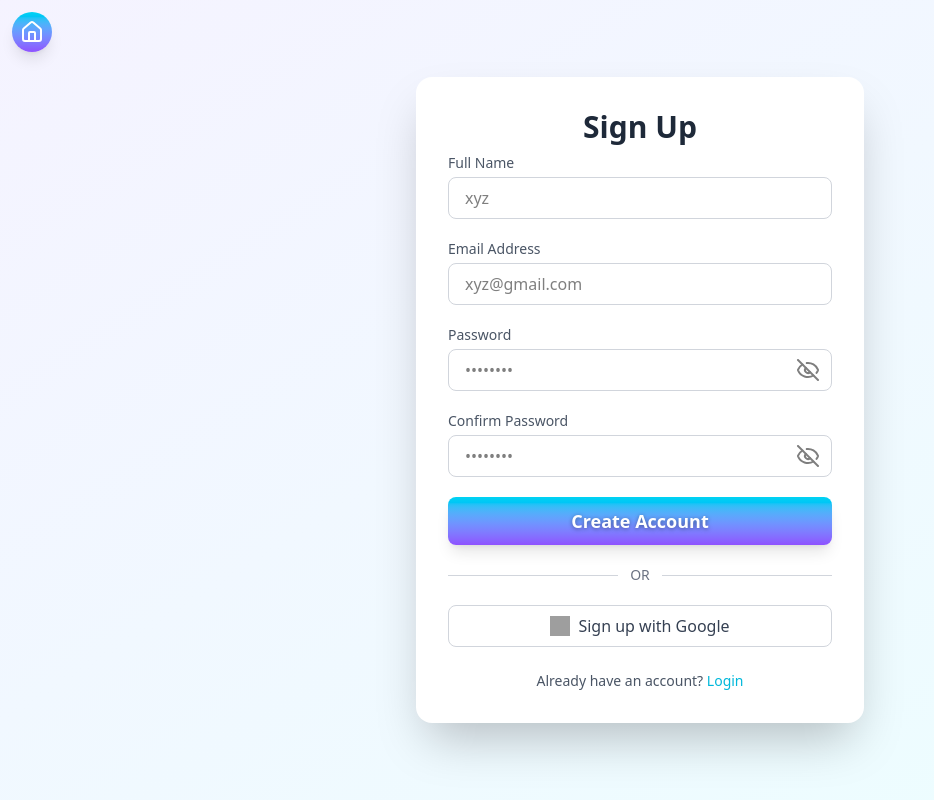
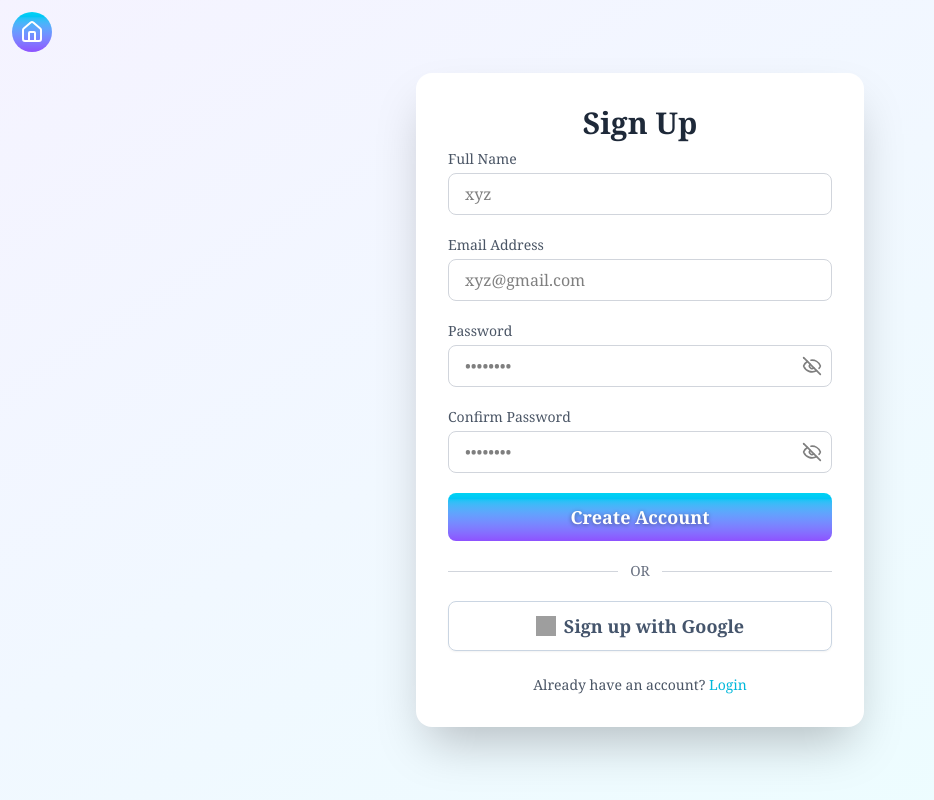
Before and after one commit to ravikanttarare95/pocket-pilot, a React (Vite) app in the folder client/: page /sign-up in a window 1280 px wide. Shown: the whole page, without its empty margins (0-934 px from the left). Built offline with nearby package versions, Linux system fonts and the light colour scheme; grey boxes are pictures that could not be loaded; a web font is replaced by a local one.

Commit message:
Modified BUtton

```diff
--- a/client/index.html
+++ b/client/index.html
@@ -12,8 +12,8 @@
   <title>Pocket Pilot</title>
 </head>
 
-<body>
-  <div id="root" class="bg-gradient-to-br from-violet-50 to-cyan-50"></div>
+<body class="font-serif bg-gradient-to-br from-violet-50 to-cyan-50">
+  <div id="root" class=""></div>
   <script type="module" src="/src/main.jsx"></script>
 </body>
 
--- a/client/src/components/Button.jsx
+++ b/client/src/components/Button.jsx
@@ -18,13 +18,13 @@ function Button({
     btnVariant === "primary"
       ? "bg-gradient-to-b from-cyan-400 to-violet-500 text-white [text-shadow:_0_1px_4px_rgba(0,0,0,0.4)]"
       : btnVariant === "secondary"
-      ? "border border-cyan-300 bg-slate-900 hover:bg-gradient-to-b hover:from-cyan-400 hover:to-violet-500 text-cyan-100 hover:text-white"
+      ? "border border-slate-300 text-slate-600 shadow-xs hover:shadow-sm"
       : "bg-slate-200 text-slate-900 hover:bg-slate-300";
 
   return (
     <button
       className={`${customStyle} ${sizeClasses} ${variantClasses}
-        cursor-pointer shadow-lg hover:shadow-xl transition-all duration-300 font-semibold flex justify-center items-center gap-2`}
+        cursor-pointer transition-all duration-300 font-semibold flex justify-center items-center gap-2`}
       onClick={onBtnClick}
     >
       {btnTitle}
--- a/client/src/components/Input.jsx
+++ b/client/src/components/Input.jsx
@@ -20,7 +20,7 @@ const Input = ({ type = "text", id, placeholder }) => {
             setIsPasswordVisible(!isPasswordVisible);
           }}
         >
-          {isPasswordVisible ? <Eye /> : <EyeOff />}
+          {isPasswordVisible ? <Eye size={20}/> : <EyeOff size={20}/>}
         </div>
       )}
     </div>
--- a/client/src/components/Navbar.jsx
+++ b/client/src/components/Navbar.jsx
@@ -54,6 +54,7 @@ function Navbar() {
             <Button
               btnVariant={"secondary"}
               size="sm"
+              customStyle="text-white"
               onBtnClick={() => {
                 navigate("/login");
               }}
--- a/client/src/configs/features.js
+++ b/client/src/configs/features.js
@@ -19,11 +19,11 @@ const FEATURES = [
     featureText: "Set monthly spending limits",
     featureIcon: MdSpeed,
     colorObj: {
-      border: "border-cyan-600",
+      border: "border-cyan-500",
       bg: "bg-cyan-100",
       text: "text-cyan-600",
-      hoverBg: "group-hover:bg-cyan-600",
-      focusBg: "group-focus:bg-cyan-600",
+      hoverBg: "group-hover:bg-cyan-500",
+      focusBg: "group-focus:bg-cyan-500",
     },
   },
   {
--- a/client/src/index.css
+++ b/client/src/index.css
@@ -3,7 +3,6 @@
 body {
   padding: 0;
   margin: 0;
-  background-color: rgb(248, 248, 252);
 }
 
 #root {
--- a/client/src/main.jsx
+++ b/client/src/main.jsx
@@ -15,7 +15,7 @@ root.render(
       <Route path="/sign-up" element={<SignUp />} />
       <Route path="/login" element={<Login />} />
       <Route path="/dashboard" element={<Dashboard />} />
-      <Route path="/:id" element={<NotFound />} />
+      <Route path="*" element={<NotFound />} />
     </Routes>
   </BrowserRouter>
 );
--- a/client/src/views/App.jsx
+++ b/client/src/views/App.jsx
@@ -32,7 +32,7 @@ function App() {
           data-aos="fade-up"
           data-aos-delay="200"
           data-aos-duration="800"
-          className="text-3xl sm:text-4xl md:text-5xl font-bold mb-4 sm:mb-6 text-slate-900 leading-tight"
+          className="text-4xl md:text-5xl font-bold mb-4 sm:mb-6 text-slate-900 leading-tight"
           style={{ fontFamily: '"Cormorant Upright", cursive' }}
         >
           Take Control of Your Finances
--- a/client/src/views/Login.jsx
+++ b/client/src/views/Login.jsx
@@ -50,14 +50,20 @@ const Login = () => {
           <hr className="flex-grow border-gray-300" />
         </div>
 
-        <button className="w-full flex items-center justify-center gap-2 border border-gray-300 py-2 px-4 rounded-lg hover:bg-gray-50 transition  cursor-pointer">
-          <img
-            src="https://www.svgrepo.com/show/355037/google.svg"
-            alt="Google"
-            className="w-5 h-5"
-          />
-          <span className="text-gray-700">Continue with Google</span>
-        </button>
+        <Button
+          btnVariant={"secondary"}
+          customStyle="w-full"
+          btnTitle={
+            <>
+              <img
+                src="https://www.svgrepo.com/show/355037/google.svg"
+                alt="Google"
+                className="w-5 h-5"
+              />
+              Continue with Google
+            </>
+          }
+        />
 
         <p className="text-center text-sm text-gray-600 mt-6">
           Don’t have an account?{" "}
--- a/client/src/views/NotFound.jsx
+++ b/client/src/views/NotFound.jsx
@@ -1,5 +1,5 @@
 import React from "react";
-import { Link, useNavigate } from "react-router";
+import { useNavigate } from "react-router";
 import Button from "./../components/Button";
 
 function NotFound() {
--- a/client/src/views/SignUp.jsx
+++ b/client/src/views/SignUp.jsx
@@ -65,14 +65,20 @@ const Signup = () => {
           <hr className="flex-grow border-gray-300" />
         </div>
 
-        <button className="w-full flex items-center justify-center gap-2 border border-gray-300 py-2 px-4 rounded-lg hover:bg-cyan-50 transition cursor-pointer">
-          <img
-            src="https://www.svgrepo.com/show/355037/google.svg"
-            alt="Google"
-            className="w-5 h-5"
-          />
-          <span className="text-gray-700">Sign up with Google</span>
-        </button>
+        <Button
+          btnVariant={"secondary"}
+          customStyle="w-full"
+          btnTitle={
+            <>
+              <img
+                src="https://www.svgrepo.com/show/355037/google.svg"
+                alt="Google"
+                className="w-5 h-5"
+              />
+              Sign up with Google
+            </>
+          }
+        />
 
         <p className="text-center text-sm text-gray-600 mt-6">
           Already have an account?{" "}
```
